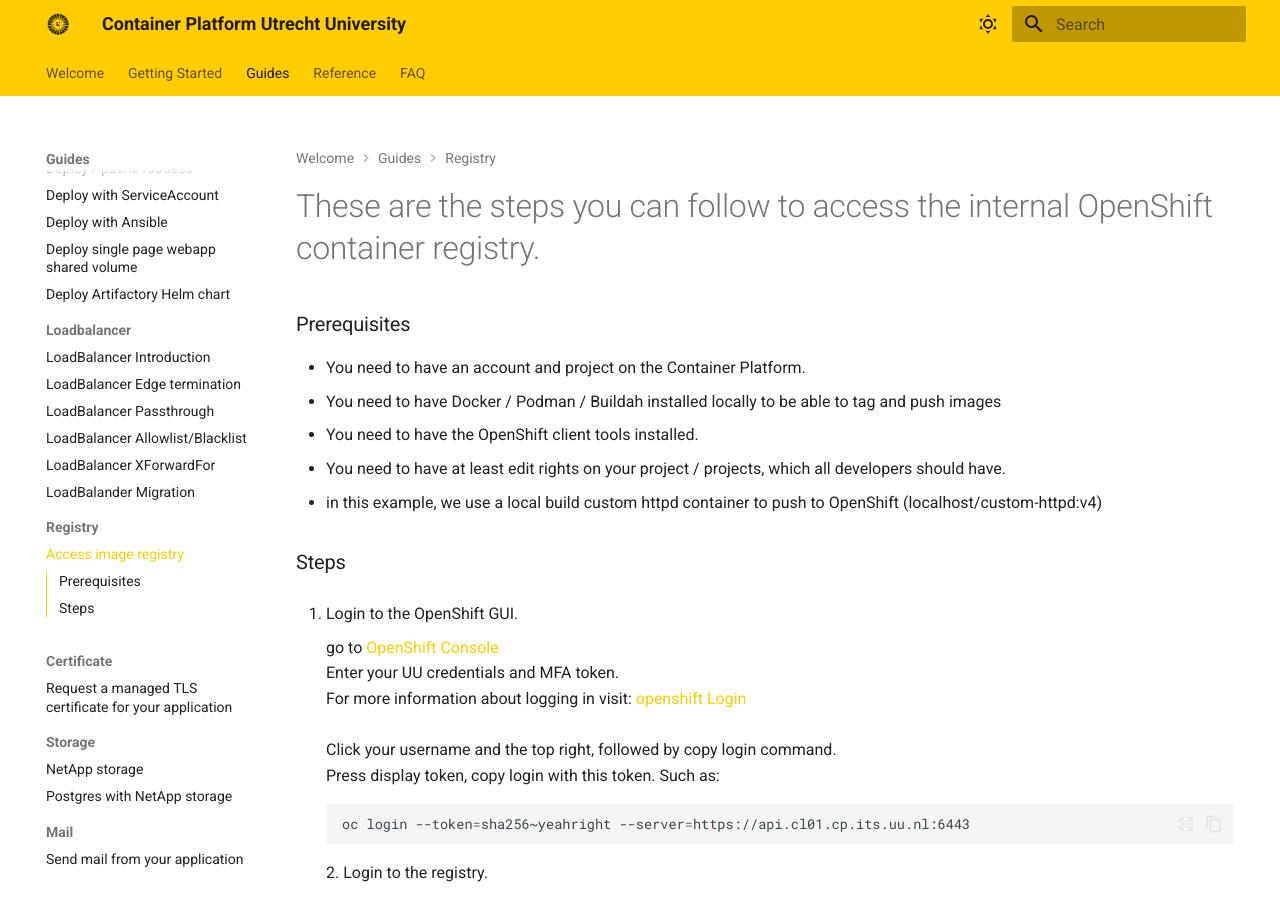
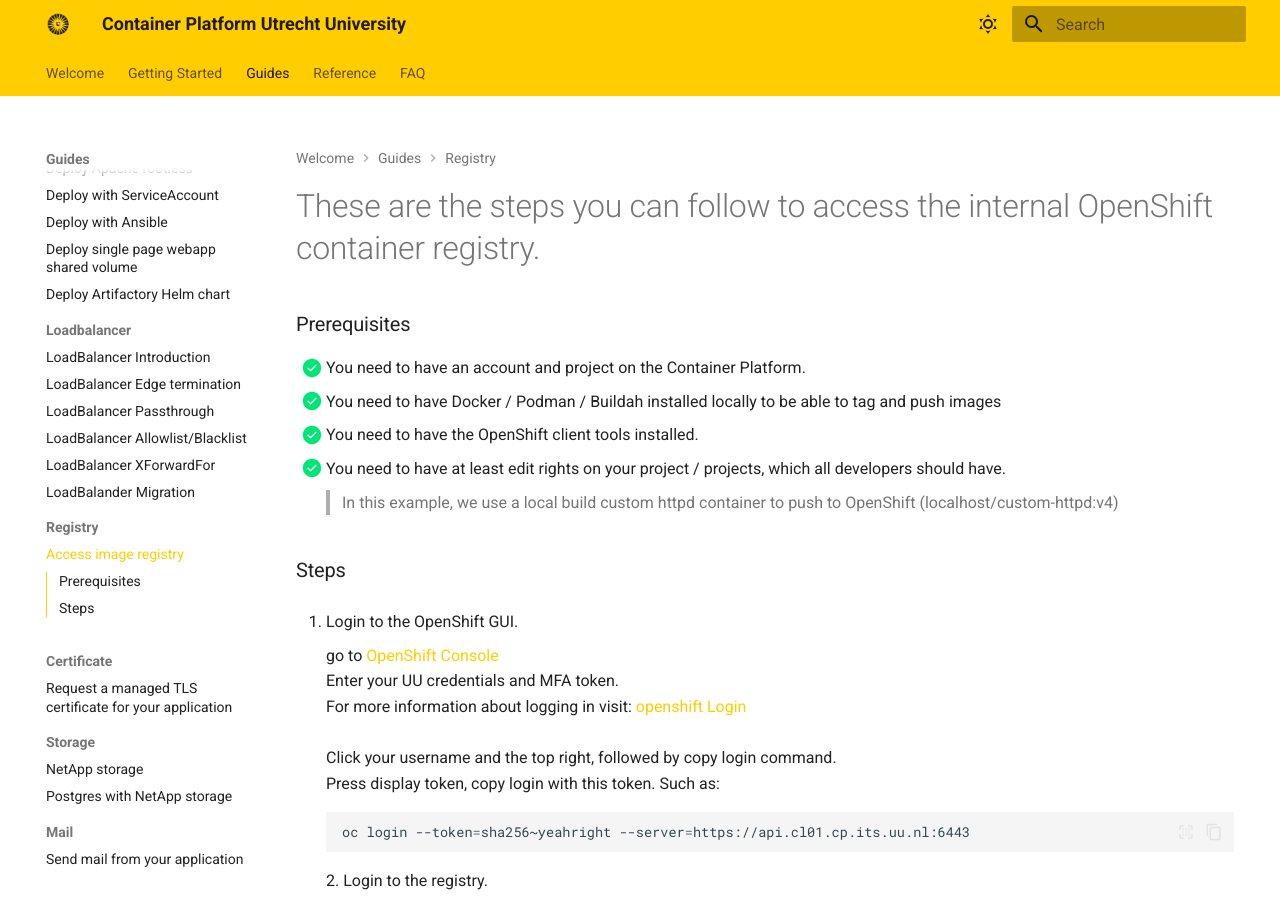
Before and after one commit to UtrechtUniversity/containerplatform-docs, an MkDocs documentation site: the page built from docs/content/guides/access-registry.md, in a window 1280 px wide and 900 px high. Built offline with MkDocs 1.6.1 and Material for MkDocs 9.7.7, drawn with Linux system fonts in a browser that asks for light colours.

Commit message:
use checked off list for prerequisists

```diff
--- a/docs/content/guides/access-registry.md
+++ b/docs/content/guides/access-registry.md
@@ -1,11 +1,11 @@
 # These are the steps you can follow to access the internal OpenShift container registry.
 
 ### Prerequisites
-- You need to have an account and project on the Container Platform.
-- You need to have Docker / Podman / Buildah installed locally to be able to tag and push images
-- You need to have the OpenShift client tools installed.
-- You need to have at least edit rights on your project / projects, which all developers should have.
-- in this example, we use a local build custom httpd container to push to OpenShift (localhost/custom-httpd:v4)
+- [x] You need to have an account and project on the Container Platform.
+- [x] You need to have Docker / Podman / Buildah installed locally to be able to tag and push images
+- [x] You need to have the OpenShift client tools installed.
+- [x] You need to have at least edit rights on your project / projects, which all developers should have.
+> In this example, we use a local build custom httpd container to push to OpenShift (localhost/custom-httpd:v4)
 
 ### Steps
 
```
Also changed, not shown: docs/content/basics/login.md (+1 -1 lines), docs/content/guides/deploy-using-a-serviceaccount.md (+3 -3 lines), docs/content/guides/deployment-with-ansible.md (+3 -3 lines), docs/content/guides/managed-deployment-with-argocd.md (+2 -2 lines), docs/content/guides/wordpress-example-app.md (+1 -1 lines).
